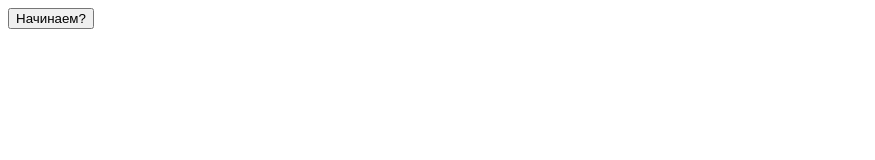
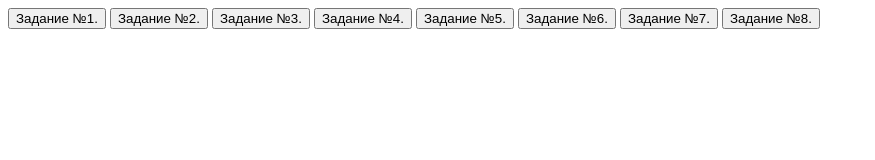
Before and after one commit to 7558/javascript, a plain HTML site: page Lesson 2/index.html in a window 1280 px wide. Shown: the whole page, without its empty margins (0-875 px from the left). Drawn offline with Linux system fonts and the light colour scheme.

Commit message:
endedhomework

```diff
--- a/Lesson 2/index.html
+++ b/Lesson 2/index.html
@@ -7,7 +7,15 @@
     <meta name="viewport" content="width=device-width, initial-scale=1.0">
     <title>Homework to Lesson 2</title>
     <script src="script.js"></script>
-    <button type="submit" onclick="starts()">Начинаем?</button>
+    <button type="submit" onclick="firsttask()">Задание №1.</button>
+    <button type="submit" onclick="secondtask()">Задание №2.</button>
+    <button type="submit" onclick="tirdtask()">Задание №3.</button>
+    <button type="submit" onclick="fourthtask()">Задание №4.</button>
+    <button type="submit" onclick="fithtask()">Задание №5.</button>
+    <button type="submit" onclick="sixthtask()">Задание №6.</button>
+    <button type="submit" onclick="seventhtask()">Задание №7.</button>
+    <button type="submit" onclick="eighthtask()">Задание №8.</button>
+
 </head>
 
 <body>
--- a/Lesson 2/script.js
+++ b/Lesson 2/script.js
@@ -1,6 +1,4 @@
-function starts() {
-
-
+function firsttask() {
     /* 1. Дан код:
     Почему код даёт именно такие результаты? */
     alert("Задание №1.")
@@ -19,13 +17,16 @@ function starts() {
     alert("Потому что сначала происходит сложение, потом возврат числа, а после инкрементирование.");
     alert("a = " + a + ". Все логично. Имели значение 1. Два раза использовали оператор инкрементирования и получили значение 3 ");                    // 3
     alert("b =" + b + ". Тут аналогично, что и с \"a\" ");                    // 3
-
+}
+function secondtask() {
+    alert("Задание №2")
     a = 2;
     var x = 1 + (a *= 2);
 
-    alert("Задание №2")
+
     alert("x = " + x + ". Даже не знаю что тут написать. Магия. Если серьезно. Умножение а на 2, после прибавляем 1 и получаем 5.");
-
+}
+function tirdtask() {
     /*3. Объявить две целочисленные переменные a и b и задать им произвольные начальные значения. Затем написать скрипт, который работает по следующему принципу:
 
         если a и b положительные, вывести их разность;
@@ -40,7 +41,9 @@ function starts() {
     alert("Если отрицательные. Их произведение: " + (a * b))
     a = -a
     alert("Если a и b разных закнов, вывести их сумму: " + (a + b))
+}
 
+function fourthtask() {
     /*4. Присвоить переменной а значение в промежутке [0..15]. С помощью оператора switch организовать вывод чисел от a до 15.*/
     alert("Задание №4.")
     var a = prompt("Введите число от 0 до 15: ");
@@ -161,7 +164,9 @@ function starts() {
 
 
     }
+}
 
+function fithtask() {
     /*5. Реализовать основные 4 арифметические операции в виде функций с двумя параметрами. Обязательно использовать оператор return. */
     alert("Задание №5.")
     function adding(x, y) {
@@ -188,8 +193,30 @@ function starts() {
     alert("Результат вычитания 5 - 5 = " + subtraction(5, 5));
     alert("Результат деление 5 / 5 = " + devision(5, 5));
     alert("Результат умножения 5 * 5 = " + multiplication(5, 5));
+}
 
+function sixthtask() {
     /*6. Реализовать функцию с тремя параметрами: function mathOperation(arg1, arg2, operation), где arg1, arg2 – значения аргументов, operation – строка с названием операции. В зависимости от переданного значения операции выполнить одну из арифметических операций (использовать функции из пункта 3) и вернуть полученное значение (использовать switch). */
+    function adding(x, y) {
+        result = x + y;
+        return result;
+    }
+
+    function subtraction(x, y) {
+        result = x - y;
+        return result;
+    }
+
+    function devision(x, y) {
+        result = x / y;
+        return result;
+    }
+
+    function multiplication(x, y) {
+        result = x * y;
+        return result;
+    }
+    /*Я не смог сделать обращение из функции к другой функции в функции. Из sixthtask в fithtask к функциям. Так нельзя? */
     alert("Задание №6.")
     function mathOperation(arg1, arg2, operation) {
         switch (operation) {
@@ -219,6 +246,9 @@ function starts() {
     request1 = Number(request1);
     request2 = Number(request2);
     alert(mathOperation(request1, request2, request3));
+}
+
+function seventhtask() {
     /*7. *Сравнить null и 0. Попробуйте объяснить результат. */
     alert("Ззадание №7.")
     a = null;
@@ -228,11 +258,12 @@ function starts() {
     alert(a == b);
     alert("null == 0 = false потому что в js данное значение установлено по умолчанию.");
     alert(a >= b);
-    alert(" null >= 0 = true потому что null не больше 0, а значит равняет. Если null не больше и не меньше 0, значит он равняет нулю. Всё логично и довольно интересно.");
+    alert(" null >= 0 = true потому что null не больше 0, а значит равняется. Если null не больше и не меньше 0, значит он равняется нулю. Всё логично и довольно интересно.");
 }
 
+function eighthtask() {
     /*8. *С помощью рекурсии организовать функцию возведения числа в степень. Формат: function power(val, pow), где val – заданное число, pow – степень. */
-alert("Задание №8.")
+    alert("Задание №8.");
 
     function power(val, pow) {
         if (pow == 1) {
@@ -242,3 +273,4 @@ function power(val, pow) {
         }
     }
     alert(power(2, 2))
+}
```
Lines whose indentation alone changed are shown as unchanged.
